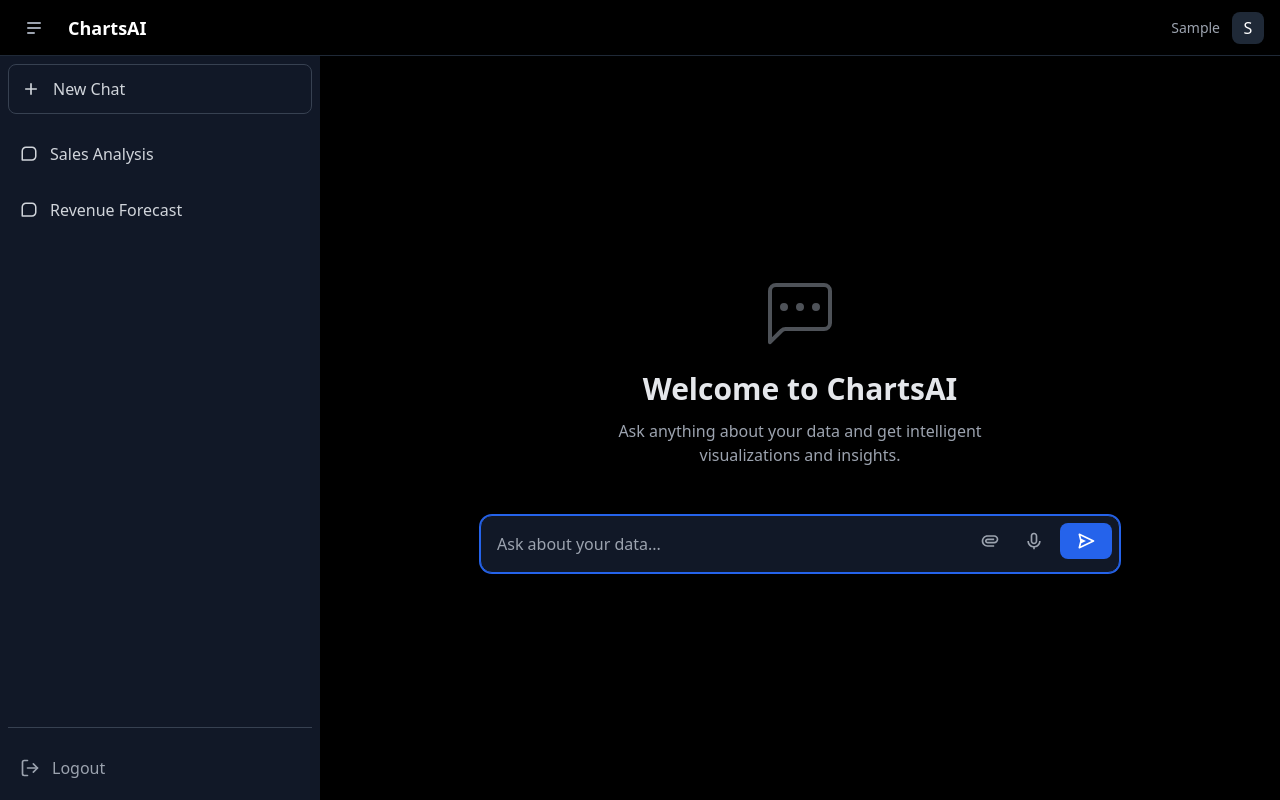
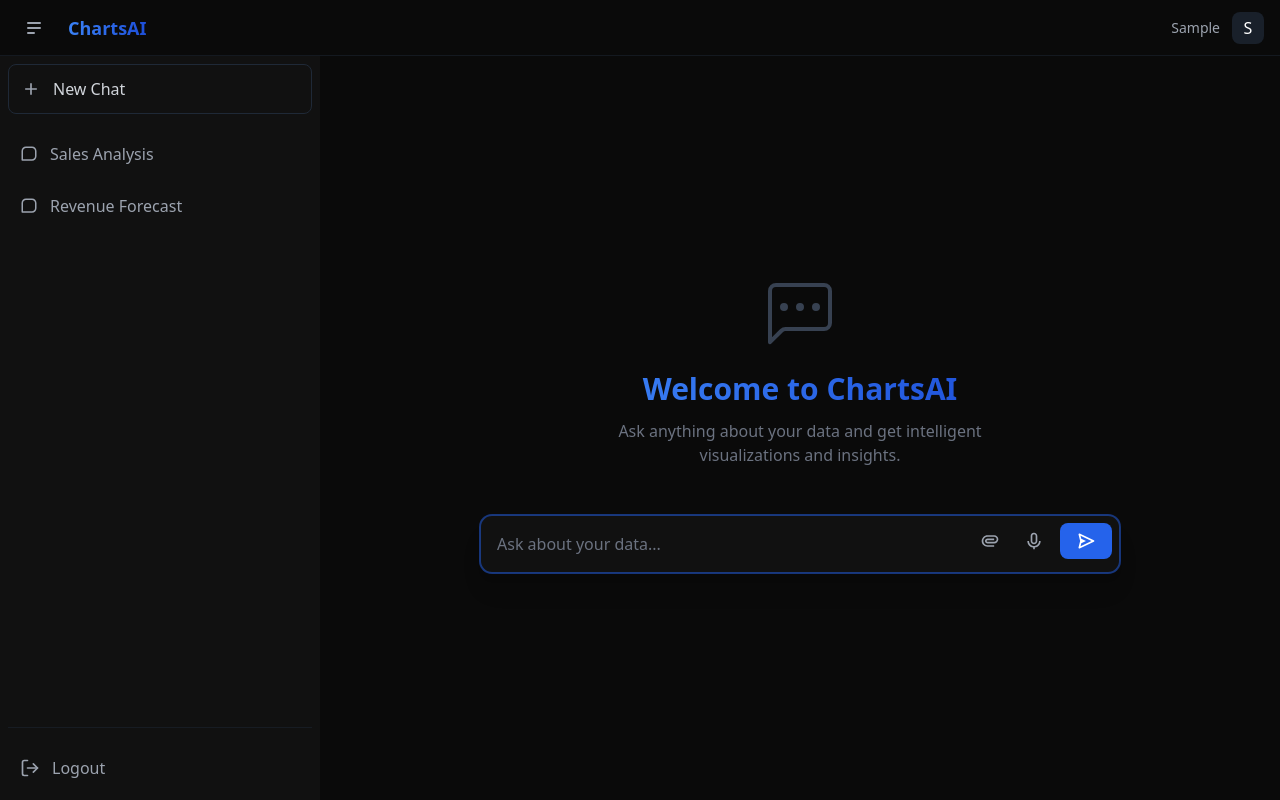
Before and after one commit to ESR-style/ChartsAI, a React (Vite) app: page /login in a window 1280 px wide. Both pictures are taken after typing "Sample", "Sample123" into the empty fields and a click on the button "Sign in". Built offline with nearby package versions, Linux system fonts and the light colour scheme.

Commit message:
changed the colours a bit

```diff
--- a/src/components/ChatArea.jsx
+++ b/src/components/ChatArea.jsx
@@ -31,12 +31,14 @@
 
   if (!chat && isCentered) {
     return (
-      <div className="flex-1 flex flex-col bg-black">
+      <div className="flex-1 flex flex-col bg-[#0a0a0a]">
         <div className="flex-1 flex flex-col items-center justify-center p-4">
-          <div className="mb-12 text-gray-400 text-center">
-            <BsChatLeftDots size={64} className="mx-auto mb-6 opacity-50" />
-            <h2 className="text-3xl font-bold mb-3 text-gray-200">Welcome to ChartsAI</h2>
-            <p className="text-gray-400 max-w-md mx-auto">
+          <div className="mb-12 text-center">
+            <BsChatLeftDots size={64} className="mx-auto mb-6 text-gray-700" />
+            <h2 className="text-3xl font-bold mb-3 bg-gradient-to-r from-blue-500 to-blue-700 bg-clip-text text-transparent">
+              Welcome to ChartsAI
+            </h2>
+            <p className="text-gray-500 max-w-md mx-auto">
               Ask anything about your data and get intelligent visualizations and insights.
             </p>
           </div>
@@ -46,7 +48,9 @@
                 type="text"
                 value={input}
                 onChange={(e) => setInput(e.target.value)}
-                className="w-full p-4 pr-36 bg-gray-900 border border-gray-800 rounded-xl text-white placeholder-gray-400 focus:outline-none focus:border-blue-600 focus:ring-1 focus:ring-blue-600 shadow-xl transition-all duration-200"
+                className="w-full p-4 pr-36 bg-[#111111] border border-gray-800 rounded-xl text-white placeholder-gray-500
+                  focus:outline-none focus:border-blue-600/50 focus:ring-1 focus:ring-blue-600/50 shadow-xl
+                  transition-all duration-200"
                 placeholder="Ask about your data..."
                 autoFocus
               />
@@ -91,29 +95,27 @@
   }
 
   return (
-    <div className="flex-1 flex flex-col bg-black">
-      <div className="flex-1 p-4 overflow-y-auto scrollbar-thin scrollbar-thumb-gray-700">
+    <div className="flex-1 flex flex-col bg-[#0a0a0a]">
+      <div className="flex-1 p-4 overflow-y-auto scrollbar-thin scrollbar-thumb-gray-800">
         <div className="max-w-3xl mx-auto space-y-6">
           {chat?.messages.map(message => (
             <div
               key={message.id}
-              className={`flex ${
-                message.role === 'user' ? 'justify-end' : 'justify-start'
-              }`}
+              className={`flex ${message.role === 'user' ? 'justify-end' : 'justify-start'}`}
             >
               <div className={`flex items-start gap-4 max-w-[80%] group ${
                 message.role === 'user' ? 'flex-row-reverse' : 'flex-row'
               }`}>
-                <div className={`w-8 h-8 rounded-full flex items-center justify-center text-white text-sm ${
-                  message.role === 'user' ? 'bg-blue-600' : 'bg-gray-700'
+                <div className={`w-8 h-8 rounded-lg flex items-center justify-center text-white text-sm ${
+                  message.role === 'user' ? 'bg-blue-600' : 'bg-gray-800'
                 }`}>
                   {message.role === 'user' ? 'U' : 'AI'}
                 </div>
-                <div className={`p-4 rounded-xl ${
+                <div className={`p-4 rounded-xl shadow-lg ${
                   message.role === 'user'
                     ? 'bg-blue-600 text-white'
-                    : 'bg-gray-900 text-gray-100'
-                } shadow-lg transition-all duration-200`}>
+                    : 'bg-[#111111] text-gray-200'
+                }`}>
                   {message.content}
                 </div>
               </div>
@@ -122,13 +124,15 @@
         </div>
       </div>
 
-      <form onSubmit={handleSubmit} className="p-4 border-t border-gray-800 bg-black">
+      <form onSubmit={handleSubmit} className="p-4 border-t border-gray-800/50 bg-[#0a0a0a]">
         <div className="max-w-3xl mx-auto relative">
           <input
             type="text"
             value={input}
             onChange={(e) => setInput(e.target.value)}
-            className="w-full p-4 pr-36 bg-gray-900 border border-gray-800 rounded-xl text-white placeholder-gray-400 focus:outline-none focus:border-blue-600 focus:ring-1 focus:ring-blue-600 transition-all duration-200"
+            className="w-full p-4 pr-36 bg-[#111111] border border-gray-800 rounded-xl text-white
+              placeholder-gray-500 focus:outline-none focus:border-blue-600/50 focus:ring-1
+              focus:ring-blue-600/50 transition-all duration-200"
             placeholder="Type your message..."
           />
           <div className="absolute right-2 top-2 flex gap-2">
--- a/src/components/ChatSidebar.jsx
+++ b/src/components/ChatSidebar.jsx
@@ -7,37 +7,38 @@
   const { logout } = useAuth()
 
   return (
-    <div className={`${isCollapsed ? 'w-0' : 'w-80'} bg-gray-900 text-gray-300 flex flex-col h-[calc(100vh-3.5rem)] overflow-hidden transition-all duration-300`}>
+    <div className={`${isCollapsed ? 'w-0' : 'w-80'} bg-[#111111] text-gray-300 flex flex-col h-[calc(100vh-3.5rem)] overflow-hidden transition-all duration-300`}>
       <div className="p-2 flex flex-col h-full">
         <button
-          className="flex items-center gap-3 p-3 rounded-lg border border-gray-700 hover:bg-gray-800 transition-colors w-full mb-4"
+          className="flex items-center gap-3 p-3 rounded-lg border border-gray-800 hover:bg-gray-800/50 transition-colors w-full mb-4 group"
           onClick={() => onChatSelect(null)}
         >
-          <BiPlus size={20} />
-          <span>New Chat</span>
+          <BiPlus size={20} className="text-gray-400 group-hover:text-white transition-colors" />
+          <span className="text-gray-300 group-hover:text-white transition-colors">New Chat</span>
         </button>
 
-        <div className="flex-1 overflow-y-auto space-y-2 scrollbar-thin scrollbar-thumb-gray-700">
+        <div className="flex-1 overflow-y-auto space-y-1 scrollbar-thin scrollbar-thumb-gray-800">
           {chats.map(chat => (
             <div
               key={chat.id}
-              className={`p-3 rounded-lg cursor-pointer transition-colors hover:bg-gray-800 flex items-center gap-3 ${
-                activeChat === chat.id ? 'bg-gray-800 border border-gray-700' : ''
-              }`}
+              className={`p-3 rounded-lg cursor-pointer transition-all flex items-center gap-3 group
+                ${activeChat === chat.id
+                  ? 'bg-gray-800/70 text-white'
+                  : 'hover:bg-gray-800/40 text-gray-400 hover:text-gray-200'}`}
               onClick={() => onChatSelect(chat.id)}
             >
-              <BiMessageSquare size={18} />
+              <BiMessageSquare size={18} className="group-hover:text-gray-200 transition-colors" />
               <span className="truncate">{chat.title}</span>
             </div>
           ))}
         </div>
 
-        <div className="border-t border-gray-700 pt-4 mt-4">
+        <div className="border-t border-gray-800/50 pt-4 mt-4">
           <button
-            className="flex items-center gap-3 p-3 rounded-lg hover:bg-gray-800 transition-colors w-full text-gray-400 hover:text-white"
+            className="flex items-center gap-3 p-3 rounded-lg hover:bg-gray-800/50 transition-all w-full text-gray-400 hover:text-white group"
             onClick={logout}
           >
-            <FiLogOut size={20} />
+            <FiLogOut size={20} className="group-hover:text-white transition-colors" />
             <span>Logout</span>
           </button>
         </div>
--- a/src/components/TopBar.jsx
+++ b/src/components/TopBar.jsx
@@ -6,20 +6,22 @@
   const { user } = useAuth()
 
   return (
-    <div className="h-14 bg-black border-b border-gray-800 flex items-center justify-between px-4">
+    <div className="h-14 bg-[#0a0a0a] border-b border-gray-800/50 flex items-center justify-between px-4">
       <div className="flex items-center gap-4">
         <button
           onClick={toggleSidebar}
-          className="p-2 hover:bg-gray-900 rounded-lg text-gray-400 hover:text-white transition-colors"
+          className="p-2 hover:bg-gray-800/50 rounded-lg text-gray-400 hover:text-white transition-all"
         >
           <HiMenuAlt2 size={20} />
         </button>
-        <h1 className="text-white text-lg font-bold">ChartsAI</h1>
+        <h1 className="text-transparent bg-clip-text bg-gradient-to-r from-blue-500 to-blue-700 text-lg font-bold">
+          ChartsAI
+        </h1>
       </div>
 
       <div className="flex items-center gap-3">
         <span className="text-gray-400 text-sm">{user?.username || 'User'}</span>
-        <div className="w-8 h-8 rounded-lg bg-gray-800 flex items-center justify-center text-white cursor-pointer hover:bg-gray-700 transition-colors">
+        <div className="w-8 h-8 rounded-lg bg-gray-800/70 flex items-center justify-center text-white cursor-pointer hover:bg-gray-700 transition-all">
           {user?.username?.[0]?.toUpperCase() || 'U'}
         </div>
       </div>
--- a/src/index.css
+++ b/src/index.css
@@ -2,21 +2,29 @@
 @tailwind components;
 @tailwind utilities;
 
+:root {
+  --color-dark: #0a0a0a;
+  --color-darker: #050505;
+  --color-sidebar: #111111;
+  --color-accent: #2563eb;
+  --color-accent-hover: #1d4ed8;
+}
+
 @layer utilities {
   .scrollbar-thin::-webkit-scrollbar {
-    width: 4px;
+    width: 3px;
   }
 
   .scrollbar-thin::-webkit-scrollbar-track {
-    background: transparent;
+    background: var(--color-dark);
   }
 
   .scrollbar-thin::-webkit-scrollbar-thumb {
-    background-color: rgb(55, 65, 81);
+    background-color: #333333;
     border-radius: 20px;
   }
 
   .scrollbar-thin::-webkit-scrollbar-thumb:hover {
-    background-color: rgb(75, 85, 99);
+    background-color: #404040;
   }
 }
```
